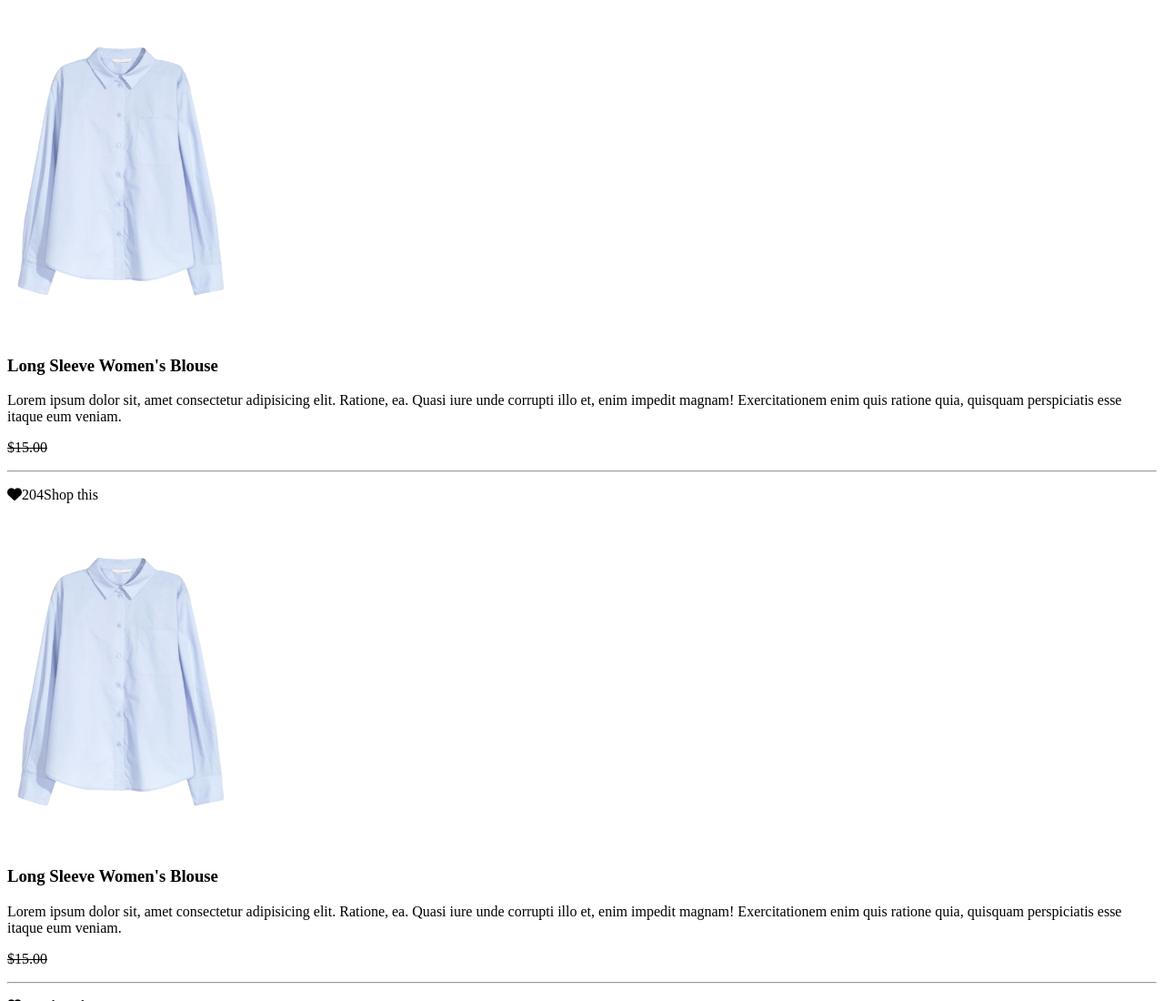
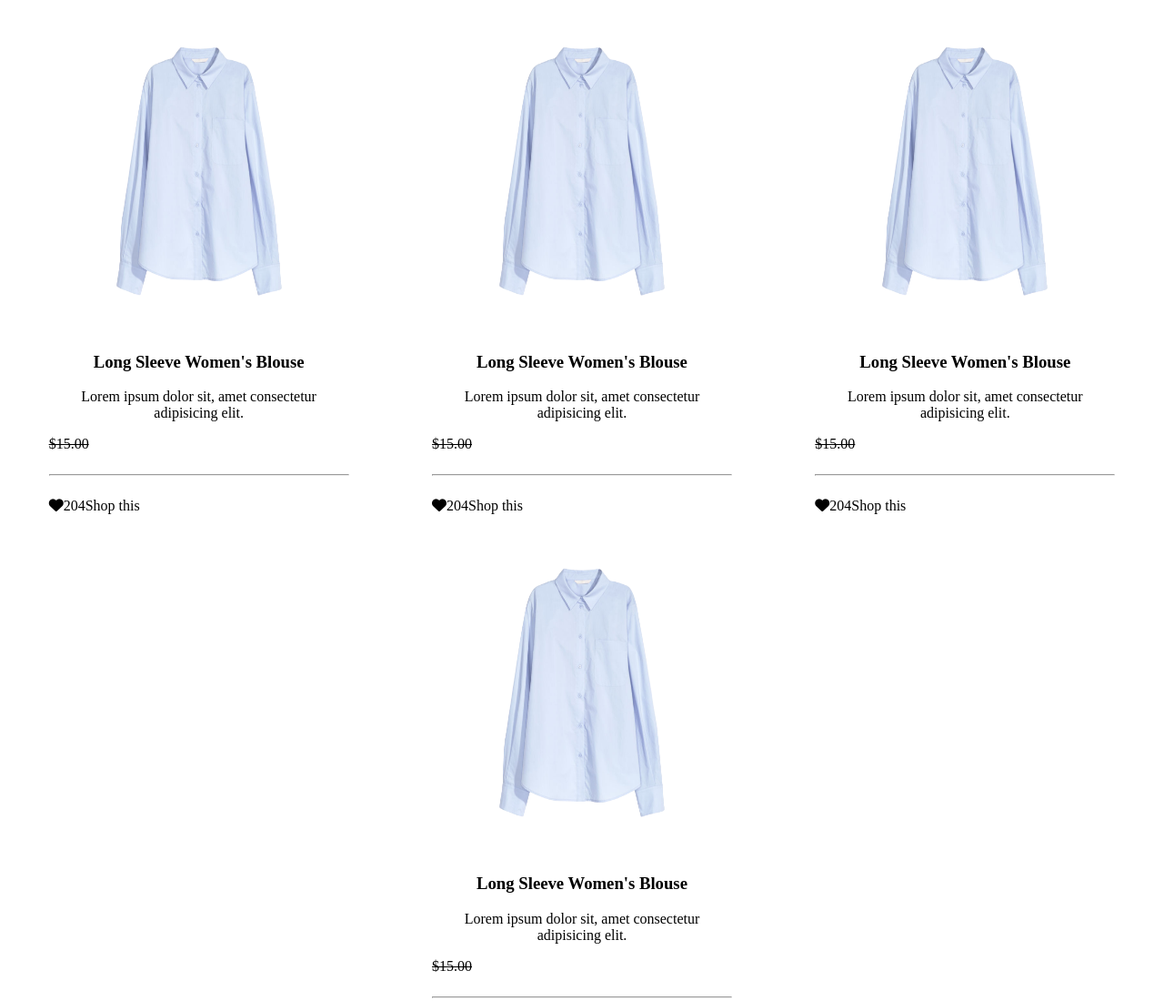
Before and after one commit to munisaazim/card_number_four_flexbox_first_variation, a plain HTML site: page index.html in a window 1280 px wide. Shown: the top 1100 px of the page at 91% size. Drawn offline with Linux system fonts and the light colour scheme; a web font is replaced by a local one.

Commit message:
Flexbox feature1

```diff
--- a/index.html
+++ b/index.html
@@ -12,14 +12,14 @@
    <div class="container">
        <div class="OneContainer">
            <div class="image">
-               <img src="image/shirt1.png" alt="" width="250px" height="360px">
+               <img src="image/shirt1.png" alt="" width="200px" height="360px">
            </div>
            <div class="header">
                <h3>Long Sleeve Women's Blouse</h3>
-               <p>Lorem ipsum dolor sit, amet consectetur adipisicing elit. Ratione, ea. Quasi iure unde corrupti illo et, enim impedit magnam! Exercitationem enim quis ratione quia, quisquam perspiciatis esse itaque eum veniam.</p>
+               <p class="text">Lorem ipsum dolor sit, amet consectetur adipisicing elit.</p>
                 <p><s>$15.00</s></p>
            </div>
-           <hr class="hrContainer">
+           <div class="horizontalRule"><hr></div>
            <div class="lastElement">
                <p><i class="fas fa-heart"></i><span class="like">204</span>Shop this</p>
            </div>
@@ -27,48 +27,48 @@
 
        <div class="OneContainer">
         <div class="image">
-            <img src="image/shirt1.png" alt="" width="250px" height="360px">
+            <img src="image/shirt1.png" alt="" width="200px" height="360px">
         </div>
         <div class="header">
             <h3>Long Sleeve Women's Blouse</h3>
-            <p>Lorem ipsum dolor sit, amet consectetur adipisicing elit. Ratione, ea. Quasi iure unde corrupti illo et, enim impedit magnam! Exercitationem enim quis ratione quia, quisquam perspiciatis esse itaque eum veniam.</p>
+            <p class="text">Lorem ipsum dolor sit, amet consectetur adipisicing elit.</p>
              <p><s>$15.00</s></p>
         </div>
-        <hr class="hrContainer">
+        <div class="horizontalRule"><hr></div>
         <div class="lastElement">
             <p><i class="fas fa-heart"></i><span class="like">204</span>Shop this</p>
         </div>
+    </div>
 
         <div class="OneContainer">
             <div class="image">
-                <img src="image/shirt1.png" alt="" width="250px" height="360px">
+                <img src="image/shirt1.png" alt="" width="200px" height="360px">
             </div>
             <div class="header">
                 <h3>Long Sleeve Women's Blouse</h3>
-                <p>Lorem ipsum dolor sit, amet consectetur adipisicing elit. Ratione, ea. Quasi iure unde corrupti illo et, enim impedit magnam! Exercitationem enim quis ratione quia, quisquam perspiciatis esse itaque eum veniam.</p>
+                <p class="text">Lorem ipsum dolor sit, amet consectetur adipisicing elit. </p>
                  <p><s>$15.00</s></p>
             </div>
-            <hr class="hrContainer">
+            <div class="horizontalRule"><hr></div>
             <div class="lastElement">
                 <p><i class="fas fa-heart"></i><span class="like">204</span>Shop this</p>
             </div>
         </div>
-    </div>
+        <div class="OneContainer">
+            <div class="image">
+                <img src="image/shirt1.png" alt="" width="200px" height="360px">
+            </div>
+            <div class="header">
+                <h3>Long Sleeve Women's Blouse</h3>
+                <p class="text">Lorem ipsum dolor sit, amet consectetur adipisicing elit. </p>
+                 <p><s>$15.00</s></p>
+            </div>
+            <div class="horizontalRule"><hr></div>
+            <div class="lastElement">
+                <p><i class="fas fa-heart"></i><span class="like">204</span>Shop this</p>
+            </div>
+        </div>
 
-    <div class="OneContainer">
-        <div class="image">
-            <img src="image/shirt1.png" alt="" width="250px" height="360px">
-        </div>
-        <div class="header">
-            <h3>Long Sleeve Women's Blouse</h3>
-            <p>Lorem ipsum dolor sit, amet consectetur adipisicing elit. Ratione, ea. Quasi iure unde corrupti illo et, enim impedit magnam! Exercitationem enim quis ratione quia, quisquam perspiciatis esse itaque eum veniam.</p>
-             <p><s>$15.00</s></p>
-        </div>
-        <hr class="hrContainer">
-        <div class="lastElement">
-            <p><i class="fas fa-heart"></i><span class="like">204</span>Shop this</p>
-        </div>
-    </div>
    </div>
 </body>
 </html>
--- a/style/style.css
+++ b/style/style.css
@@ -7,3 +7,24 @@ body {
     font-family: 'Archivo', sans-serif;
     font-family: 'Judson', serif;
 }
+
+/*Flexbox style*/
+.container{
+    display: flex;
+    justify-content: space-around;
+    align-items: center;
+    flex-wrap: wrap;
+}
+.OneContainer{
+    width: 330px;
+    display: flex;
+   flex-flow: column;
+   justify-content: center;
+}
+.OneContainer .image, .OneContainer .header h3{
+    display: flex;
+    justify-content: center;
+}
+.OneContainer .header p.text{
+   text-align: center;
+}
```
